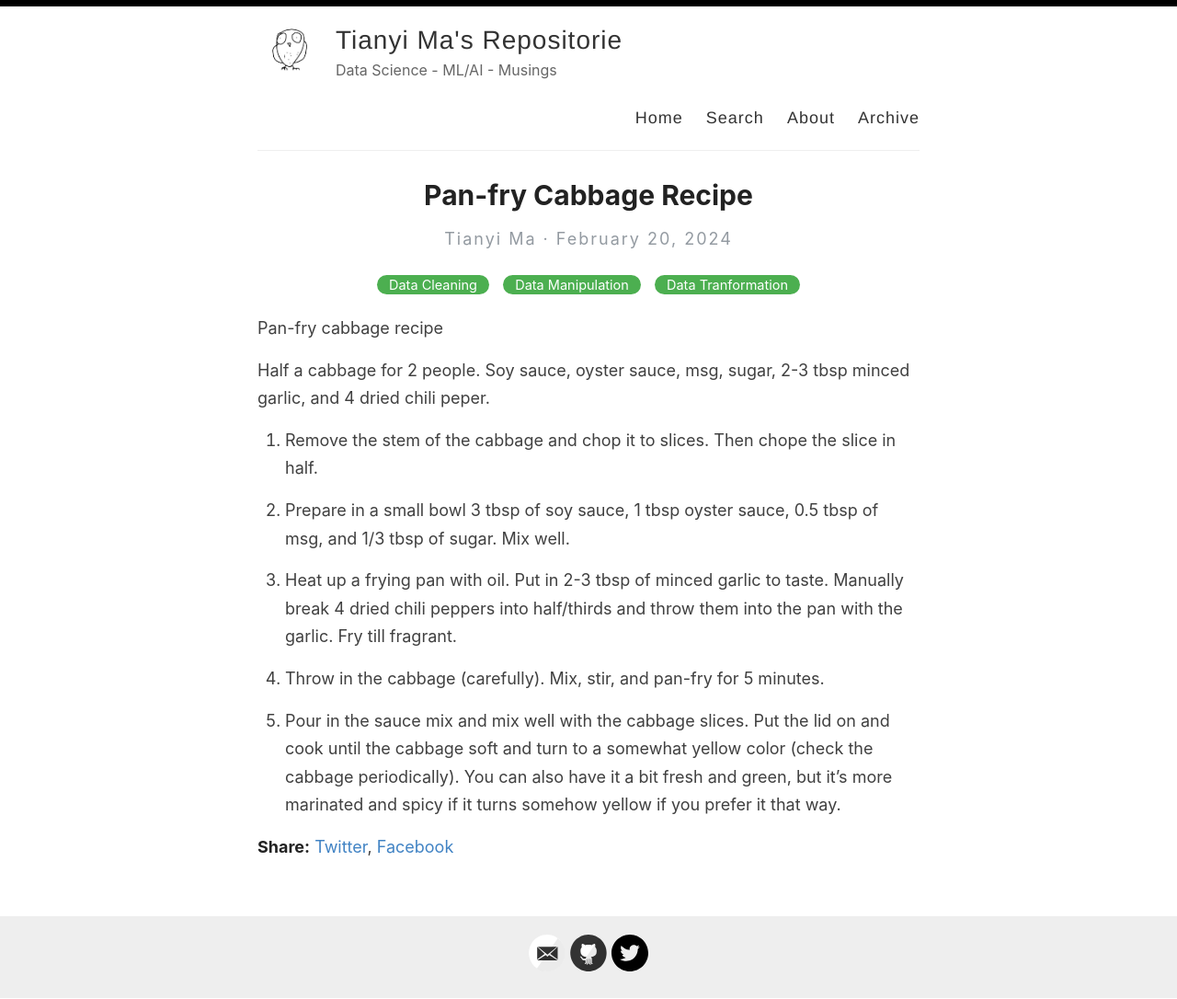
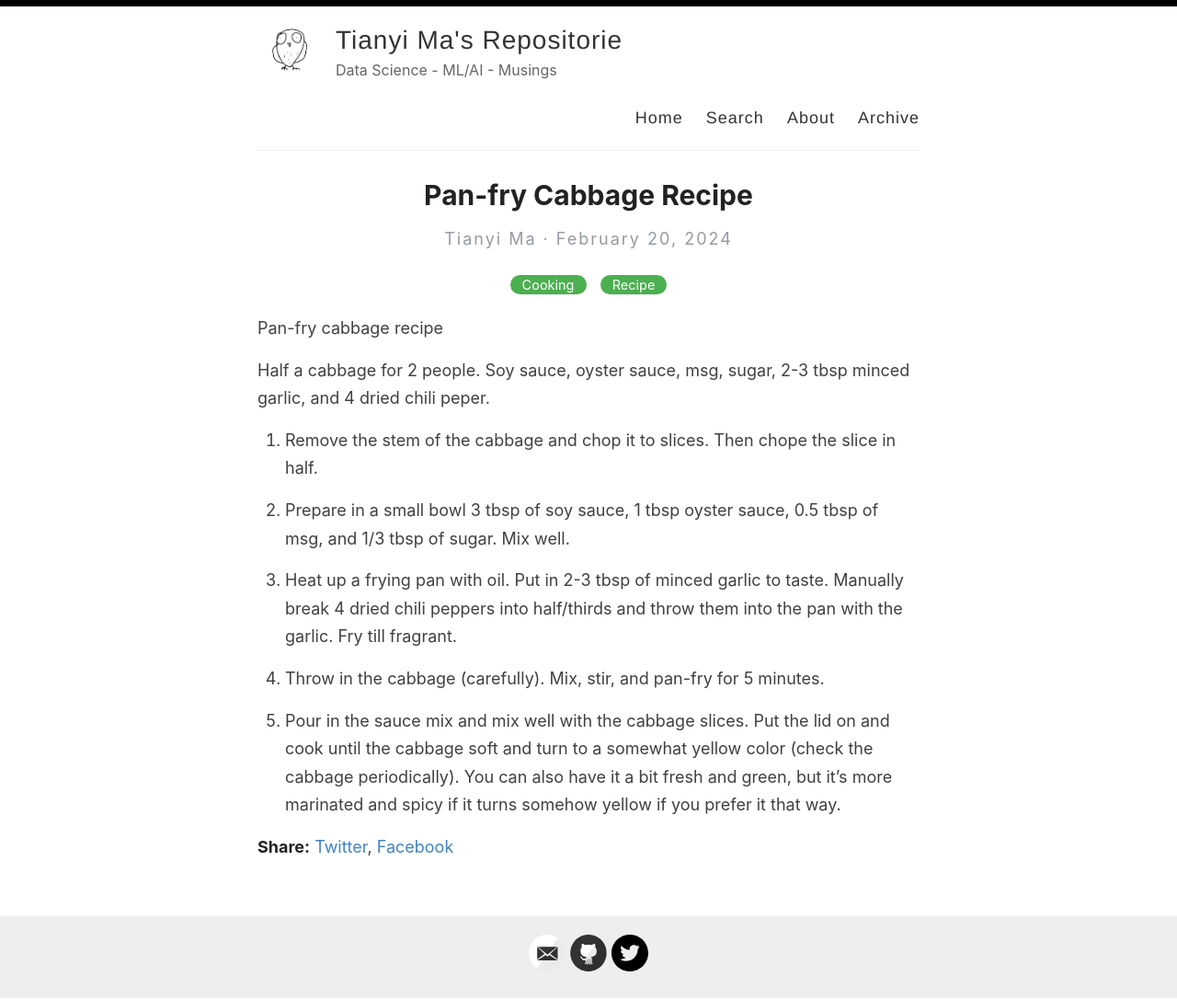
Before and after one commit to tianyimasf/ai, a Jekyll site: the page built from _posts/2024-02-20-fry-cabbage-recipe.md, in a window 1280 px wide. Shown: the whole page at 92% size. Built offline with Jekyll 4.4.1, drawn with Linux system fonts in a browser that asks for light colours.

Commit message:
edit new blog: cabbage recipe

```diff
--- a/_posts/2024-02-20-fry-cabbage-recipe.md
+++ b/_posts/2024-02-20-fry-cabbage-recipe.md
@@ -1,7 +1,7 @@
 ---
 layout: post
 title: "Pan-fry Cabbage Recipe"
-categories: [Data Cleaning, Data Manipulation, Data Tranformation]
+categories: [Cooking, Recipe]
 excerpt: My signiture Chinese pan-fry cabbage recipe.
 ---
 
```
